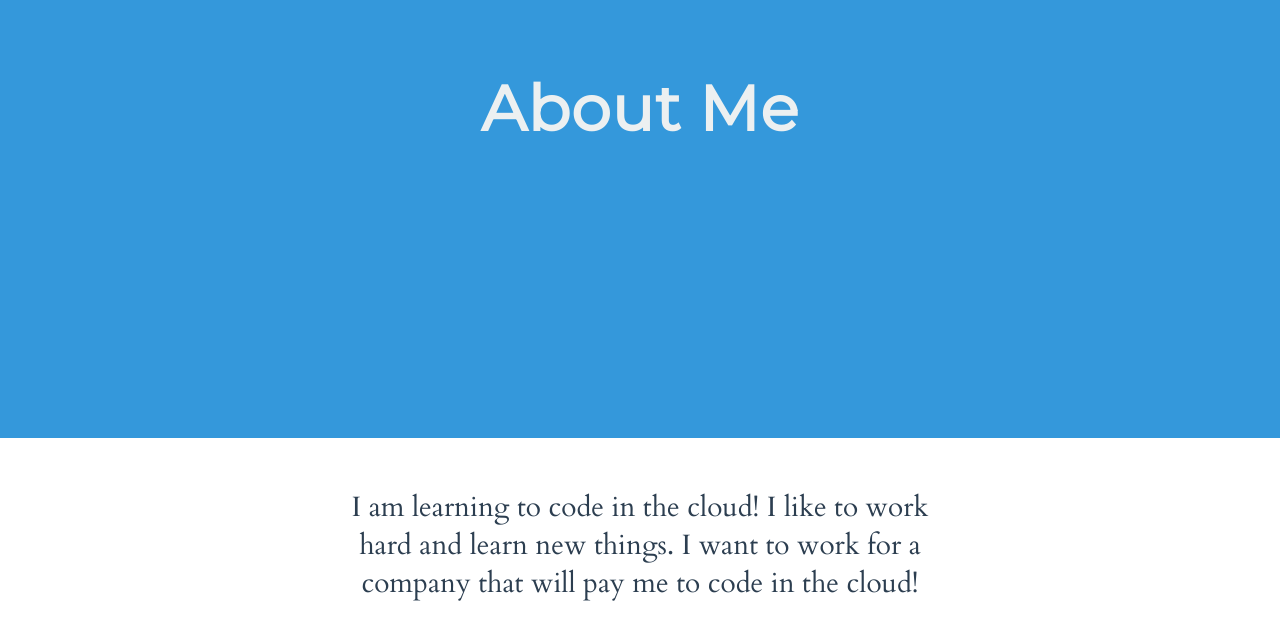
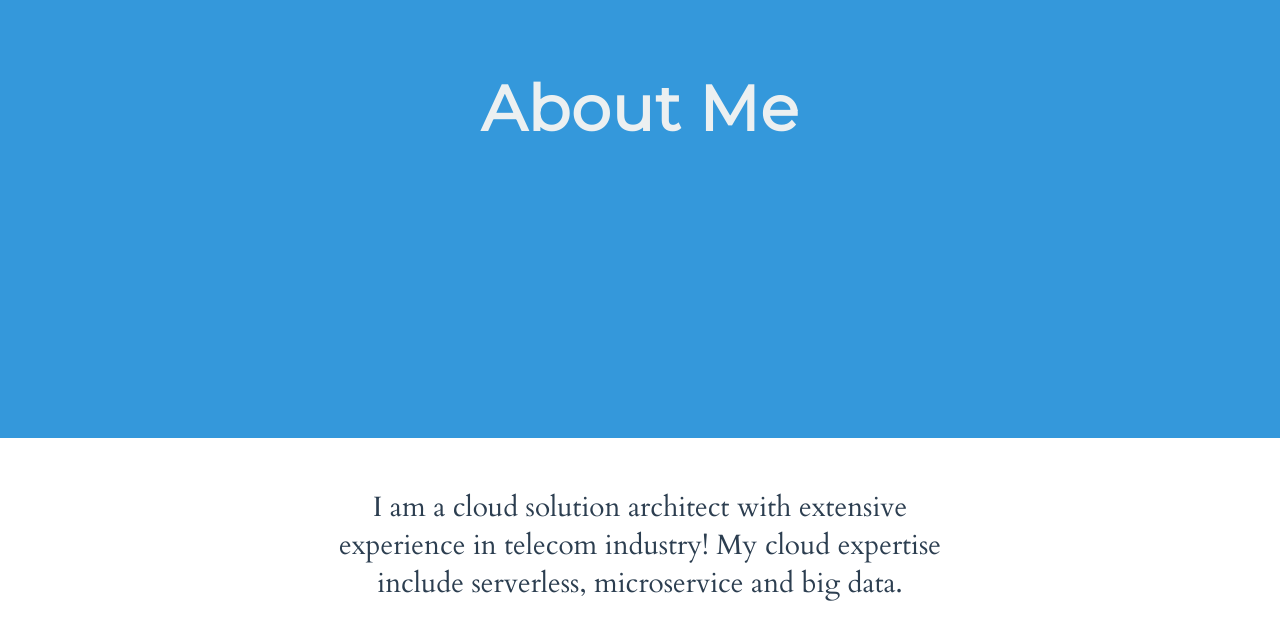
Before and after one commit to euskejs/portfolio, a plain HTML site: page index.html in a window 1280 px wide. Shown: the part 1670-2310 px from the top of the page. Drawn offline with Linux system fonts and the light colour scheme.

Commit message:
Update About Me

```diff
--- a/index.html
+++ b/index.html
@@ -116,8 +116,7 @@
 
     <section class="section section--alignCentered section--description">
       <p class="color--darkgrey section__description">
-        I am learning to code in the cloud! I like to work hard and learn new things.
-        I want to work for a company that will pay me to code in the cloud!
+        I am a cloud solution architect with extensive experience in telecom industry! My cloud expertise include serverless, microservice and big data.
       </p>
 
     <div class="background--skyBlue modal--closed">
```
